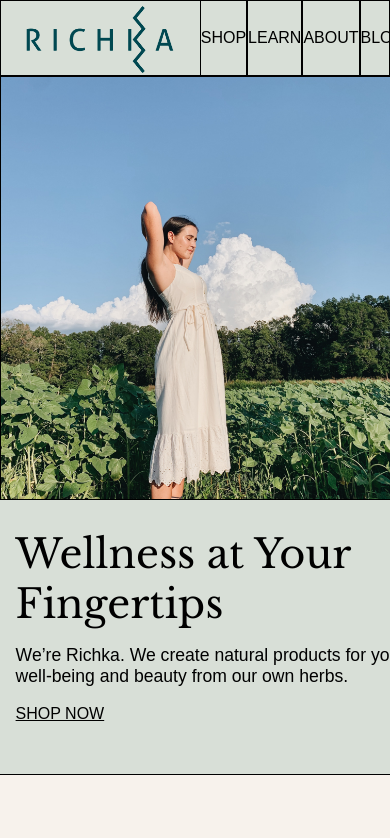
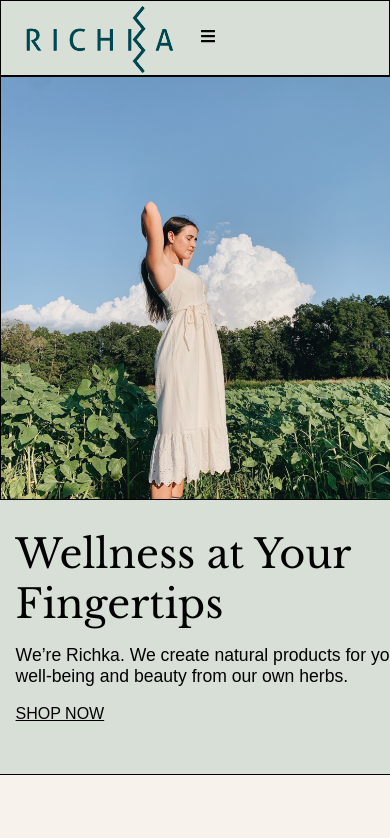
Before and after one commit to LucileTech/richka, a React (Vite) app: page / in a window 390 px wide. Shown: the top 838 px of the page. Built offline with nearby package versions, Linux system fonts and the light colour scheme; a web font is replaced by a local one.

Commit message:
hamburger header

```diff
--- a/src/App.css
+++ b/src/App.css
@@ -66,6 +66,46 @@
   height: 100%; /* Ensure the link takes the full height of the li */
   text-decoration: none;
   color: black;
+}
+
+.hamburger {
+  display: none; /* Hide by default */
+  cursor: pointer;
+}
+
+/* Media Query for Mobile Devices */
+@media (max-width: 768px) {
+  .header-right ul {
+    display: none; /* Hide the menu by default */
+    flex-direction: column;
+    width: 100%;
+    position: absolute;
+    top: 9vh;
+    left: 0;
+    background-color: #d8dfd7;
+  }
+
+  #logoright {
+    display: none;
+  }
+
+  .header-right ul.open {
+    display: flex; /* Display the menu when open */
+    width: 50vw;
+  }
+
+  .header-right ul li {
+    width: 100%;
+    border: none; /* Remove border for mobile */
+  }
+
+  .header-right {
+    justify-content: space-between; /* Adjust to make space for hamburger */
+  }
+
+  .hamburger {
+    display: block; /* Show the hamburger icon */
+  }
 }
 
 /********************************************* Home */
--- a/src/components/Header.tsx
+++ b/src/components/Header.tsx
@@ -1,16 +1,23 @@
-import React from "react";
-import logo from "/logos/logo.png"; // Importez votre logo
+import React, { useState } from "react";
+import logo from "/logos/logo.png"; // Import your logo
 import { BsPerson } from "react-icons/bs";
 import { MdFavoriteBorder } from "react-icons/md";
+import { FaBars } from "react-icons/fa"; // Import the hamburger icon
 
 function Header() {
+  const [isMobileMenuOpen, setIsMobileMenuOpen] = useState(false);
+
+  const toggleMobileMenu = () => {
+    setIsMobileMenuOpen(!isMobileMenuOpen);
+  };
+
   return (
     <div className="header-container">
       <div className="header-left">
         <img src={logo} alt="Logo" className="logo" />
       </div>
       <div className="header-right">
-        <ul>
+        <ul className={`nav-links ${isMobileMenuOpen ? "open" : ""}`}>
           <li>
             <a href="#shop">SHOP</a>
           </li>
@@ -26,15 +33,18 @@ function Header() {
           <li>
             <a href="#business">BUSINESS</a>
           </li>
-          <li>
-            <a href="#login" className="logoright">
+          <li className="icons">
+            <a href="#login" id="logoright">
               <BsPerson />
             </a>
-            <a href="#favorites" className="logoright">
+            <a href="#favorites" id="logoright">
               <MdFavoriteBorder />
             </a>
           </li>
         </ul>
+        <div className="hamburger" onClick={toggleMobileMenu}>
+          <FaBars />
+        </div>
       </div>
     </div>
   );
```
